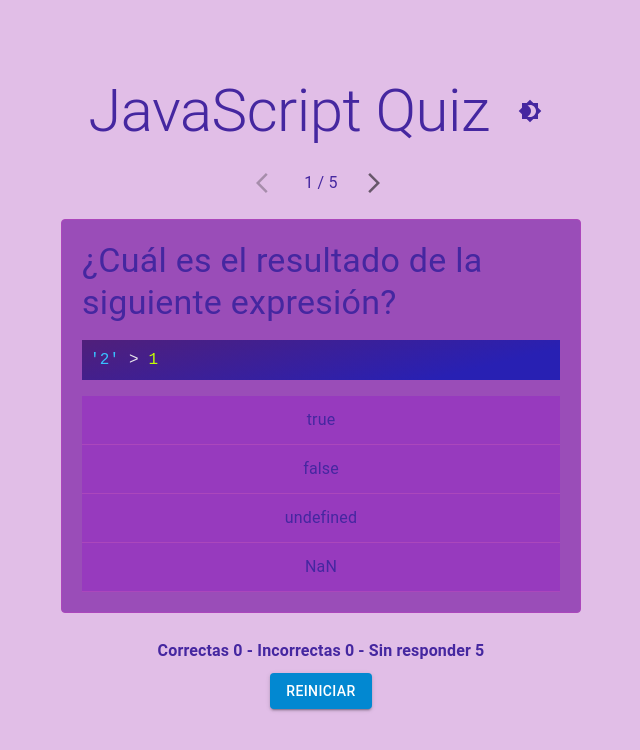
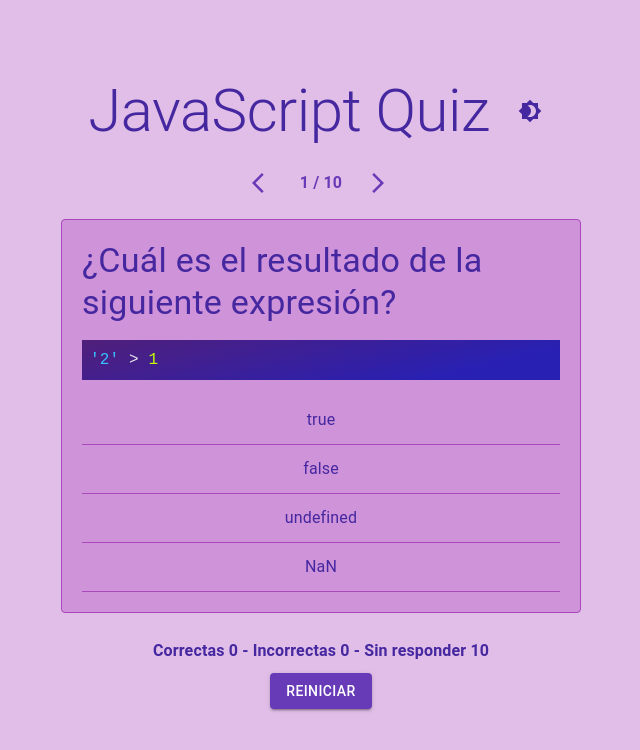
Before and after one commit to fabrinucci/simple-projects, a React (Vite) app in the folder projects/javascript-quiz-zustand/: page / in a window 1280 px wide. Both pictures are taken after a click on the button "EMPEZAR". Shown: the top 750 px of the page, without its empty margins (319-959 px from the left). Built offline with nearby package versions, Linux system fonts and the light colour scheme.

Commit message:
Update styles

```diff
--- a/projects/javascript-quiz-zustand/src/components/Footer.tsx
+++ b/projects/javascript-quiz-zustand/src/components/Footer.tsx
@@ -16,7 +16,7 @@
 				marginTop: '10px',
 			}}>
 			<strong>{`Correctas ${correct} - Incorrectas ${incorrect} - Sin responder ${unanswered}`}</strong>
-			<Button onClick={() => reset()} color='info' variant='contained'>
+			<Button onClick={() => reset()} color='primary' variant='contained'>
 				Reiniciar
 			</Button>
 		</footer>
--- a/projects/javascript-quiz-zustand/src/components/Game.tsx
+++ b/projects/javascript-quiz-zustand/src/components/Game.tsx
@@ -20,15 +20,15 @@
 				alignItems='center'
 				justifyContent='center'>
 				<IconButton onClick={getPrevQuestion} disabled={currentQuestion === 0}>
-					<ArrowBackIos />
+					<ArrowBackIos color='secondary' />
 				</IconButton>
-				<Typography>
+				<Typography fontWeight='bold' color='secondary'>
 					{currentQuestion + 1} / {questions.length}
 				</Typography>
 				<IconButton
 					onClick={getNextQuestion}
 					disabled={currentQuestion === questions.length - 1}>
-					<ArrowForwardIos />
+					<ArrowForwardIos color='secondary' />
 				</IconButton>
 			</Stack>
 			<Question info={questionInfo} />
--- a/projects/javascript-quiz-zustand/src/components/Question.tsx
+++ b/projects/javascript-quiz-zustand/src/components/Question.tsx
@@ -6,6 +6,7 @@
 	ListItemText,
 	Typography,
 } from '@mui/material';
+import { green, red } from '@mui/material/colors';
 import SyntaxHighlighter from 'react-syntax-highlighter';
 import { gradientDark } from 'react-syntax-highlighter/dist/esm/styles/hljs';
 
@@ -18,8 +19,8 @@
 	if (userSelectedAnswer == null) return 'transparent';
 	if (asnwerIndex !== correctAnswer && asnwerIndex !== userSelectedAnswer)
 		return 'transparent';
-	if (asnwerIndex === correctAnswer) return 'green';
-	if (asnwerIndex === userSelectedAnswer) return 'red';
+	if (asnwerIndex === correctAnswer) return green[600];
+	if (asnwerIndex === userSelectedAnswer) return red[600];
 
 	return 'transparent';
 };
@@ -34,18 +35,13 @@
 		<Card
 			sx={{
 				padding: '20px',
-				bgcolor: '#8125a9bc',
 			}}
 			variant='outlined'>
 			<Typography variant='h4'>{info.question}</Typography>
 			<SyntaxHighlighter language='javascript' style={gradientDark}>
 				{info.code}
 			</SyntaxHighlighter>
-			<List
-				sx={{
-					bgcolor: '#9734c1bb',
-				}}
-				disablePadding>
+			<List disablePadding>
 				{info.answers.map((answer, asnwerIndex) => (
 					<ListItem key={asnwerIndex} disablePadding divider>
 						<ListItemButton
--- a/projects/javascript-quiz-zustand/src/components/Start.tsx
+++ b/projects/javascript-quiz-zustand/src/components/Start.tsx
@@ -1,7 +1,7 @@
 import { Button } from '@mui/material';
 import { useQuestionsStore } from '../store/questions.store';
 
-export const LIMIT_QUESTIONS = 5;
+const LIMIT_QUESTIONS = 10;
 
 export const Start = () => {
 	const fetchQuestions = useQuestionsStore((state) => state.fetchQuestions);
```
